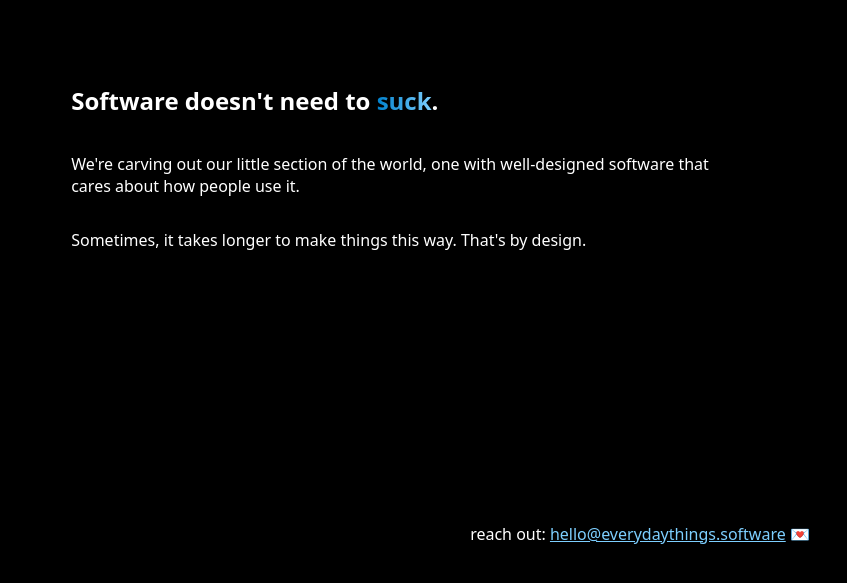
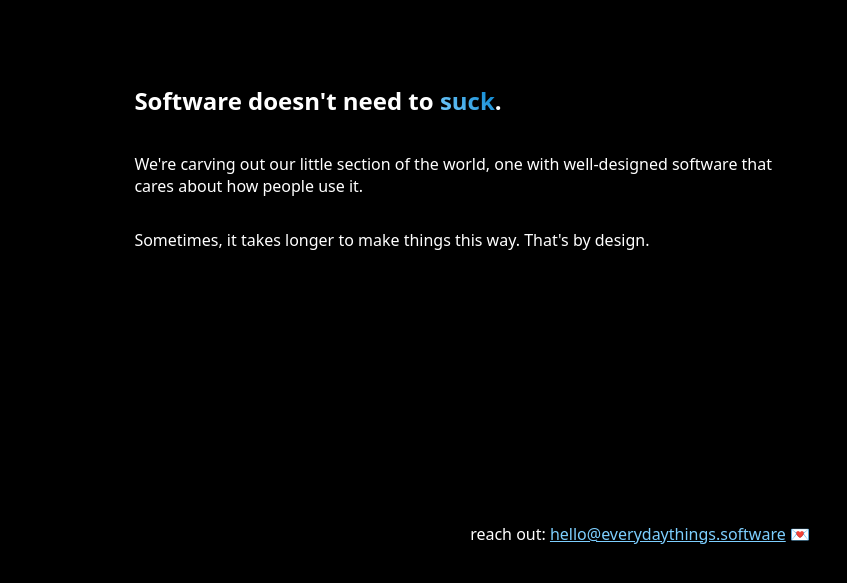
Before and after one commit to every-day-things/everydaythings.software, a plain HTML site: page index.html in a window 1280 px wide. Shown: the part 77-660 px from the top of the page, without its empty margins (0-847 px from the left). Drawn offline with Linux system fonts and the light colour scheme.

Commit message:
add favicon & change gradient to be more readable

```diff
--- a/index.html
+++ b/index.html
@@ -3,6 +3,8 @@
 
 <head>
   <title>Everday Things software</title>
+  <link rel="icon" type="image/svg+xml" href="assets/favicon/favicon.svg">
+  <link rel="icon" type="image/png" href="assets/favicon/favicon.png">
   <style>
     :root {
       --dark-blue: #0081CD;
@@ -39,9 +41,9 @@
     </div>
   </nav>
 
-  <section style="display: flex; flex-direction:column; justify-content: center; align-items: start; padding: 5%;">
+  <section style="display: flex; flex-direction:column; justify-content: center; align-items: start; padding: 5% 10%;">
     <h1>Software doesn't need to <span
-        style="background: linear-gradient(90deg,var(--dark-blue),var(--light-blue)); -webkit-background-clip: text; background-clip: text; -webkit-text-fill-color: transparent;">suck</span>.
+        style="background: linear-gradient(45deg,var(--light-blue),var(--dark-blue)); -webkit-background-clip: text; background-clip: text; -webkit-text-fill-color: transparent;">suck</span>.
     </h1>
     <p>
       We're carving out our little section of the world, one with well-designed software that cares about how people use
```
Also changed, not shown: assets/favicon/favicon.png (added), assets/favicon/favicon.svg (added).
